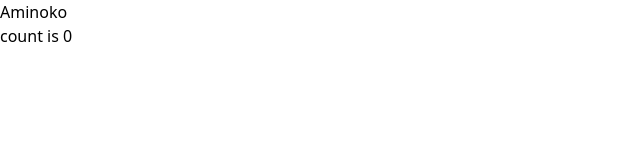
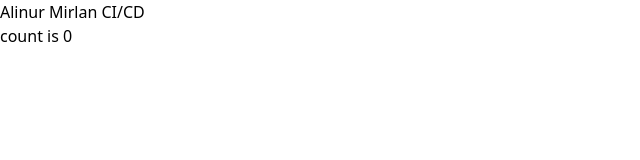
Before and after one commit to AlinurMirlan/aminoko-web, a React (Vite) app: page / in a window 1280 px wide. Shown: the top 160 px of the page, without its empty margins (0-640 px from the left). Built offline with nearby package versions, Linux system fonts and the light colour scheme.

Commit message:
style: :art: change the header of the page

```diff
--- a/src/App.tsx
+++ b/src/App.tsx
@@ -5,7 +5,7 @@ function App() {
 
   return (
     <>
-      <h1>Aminoko</h1>
+      <h1>Alinur Mirlan CI/CD</h1>
       <div className="">
         <button onClick={() => setCount((count) => count + 1)}>
           count is {count}
```
